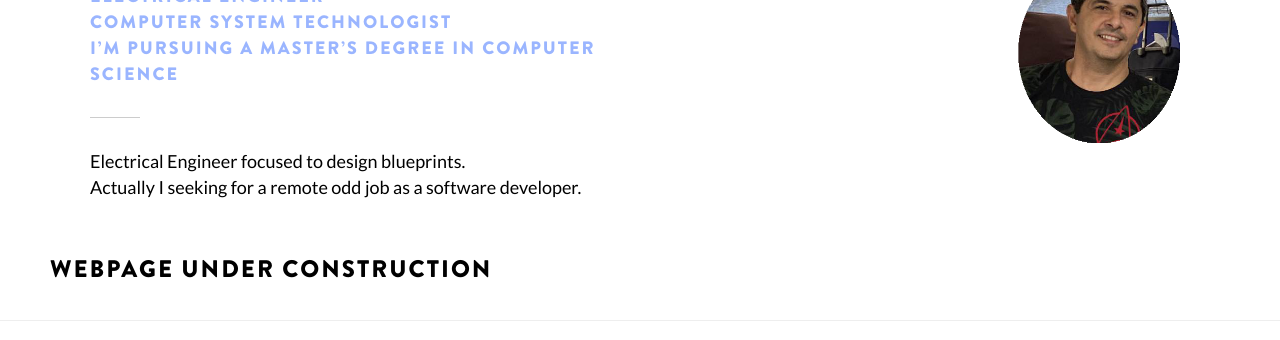
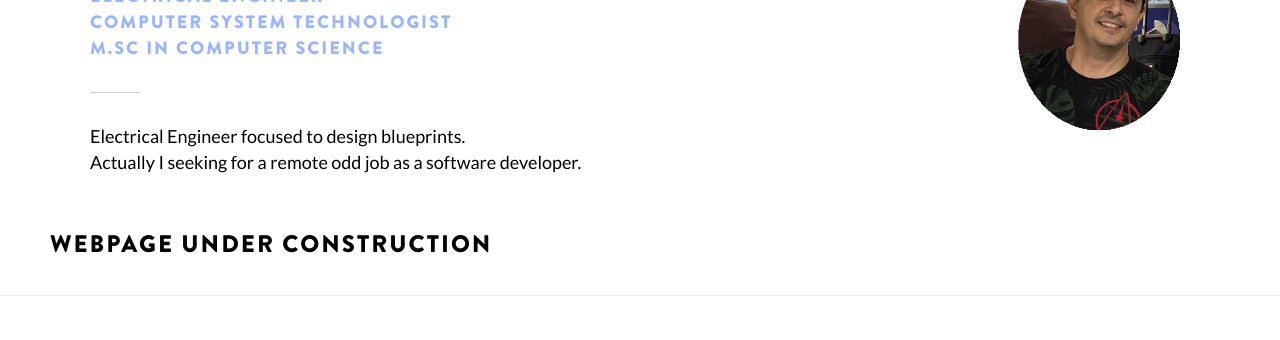
Before and after one commit to cthadeusantos/cthadeusantos.github.io, a plain HTML site: page index.html in a window 1280 px wide. Shown: the part 207-547 px from the top of the page. Drawn offline with nearby package versions, Linux system fonts and the light colour scheme.

Commit message:
Update index.html

```diff
--- a/index.html
+++ b/index.html
@@ -57,7 +57,7 @@
           <div class="intro-body">
             <br/>
             <div class="name">Hi, I'm Carlos Thadeu</div>
-            <div class="subtitle">Electrical Engineer<br>Computer System Technologist<br>I’m pursuing a Master’s degree in Computer Science</div>
+            <div class="subtitle">Electrical Engineer<br>Computer System Technologist<br>M.Sc in Computer Science</div>
             <p class="intro">Electrical Engineer focused to design blueprints.<br> Actually I seeking for a remote odd job as a software developer.</p>
           </div>
           <div class="profile-img">
```
